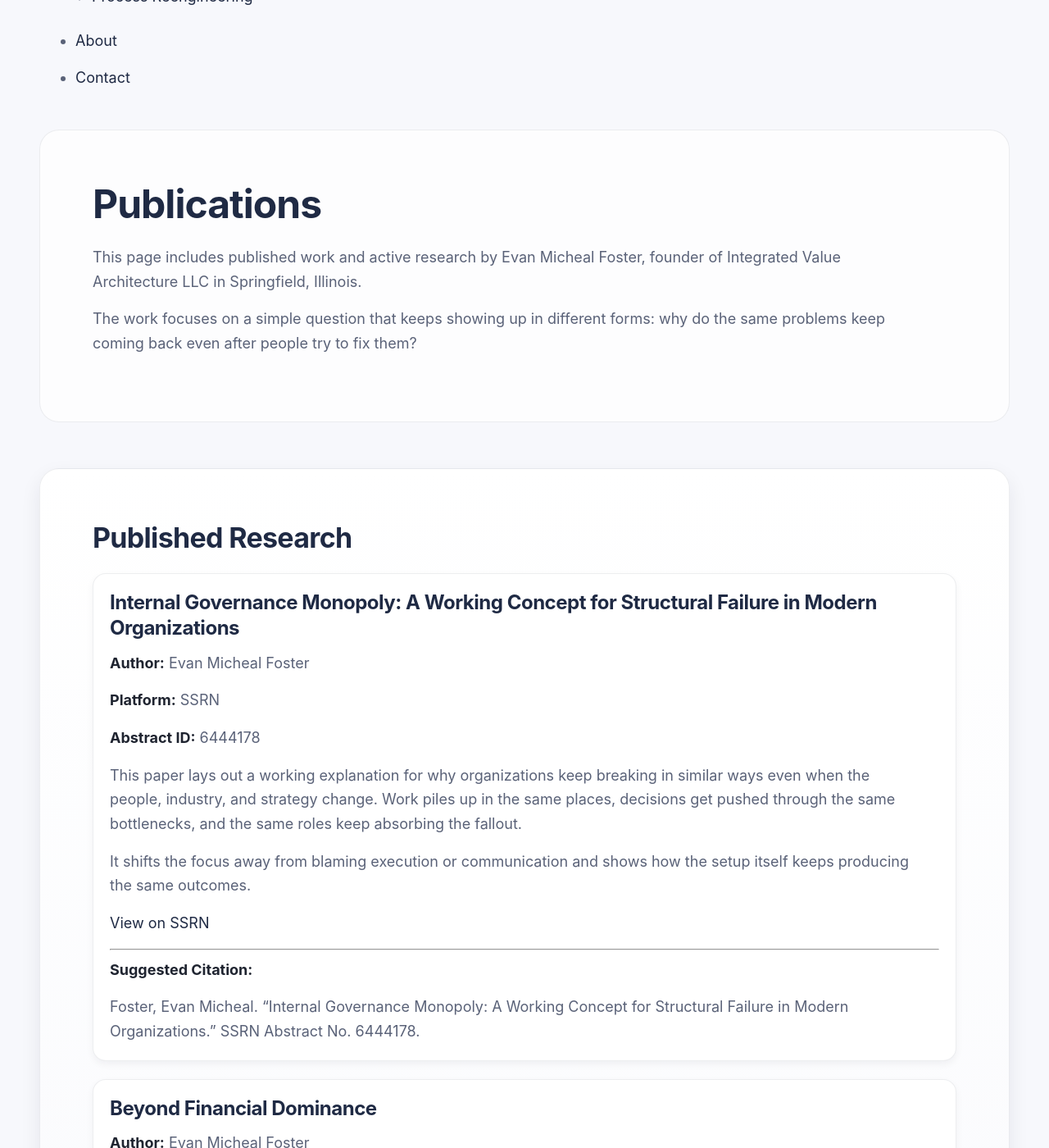
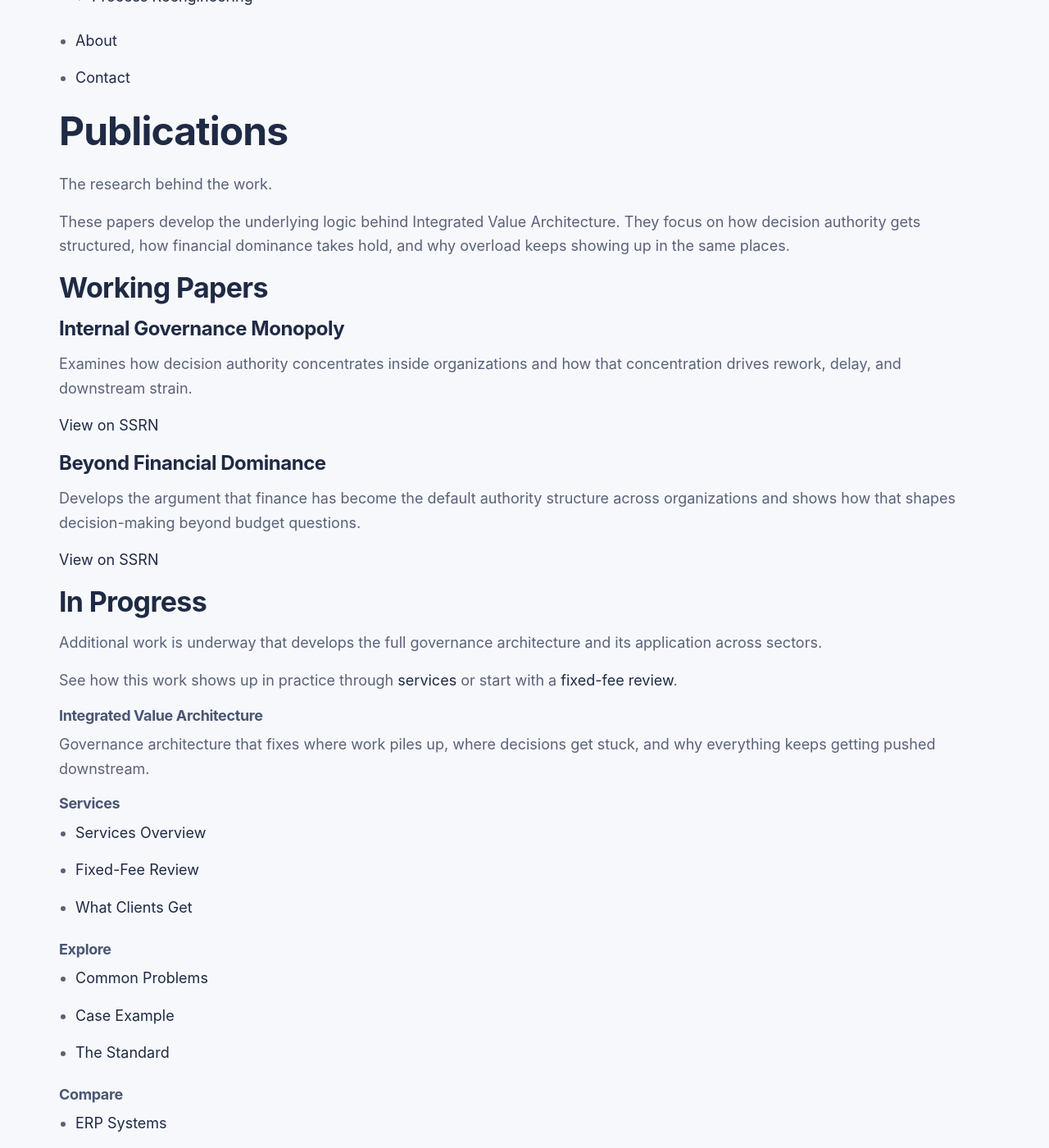
Before and after one commit to efost7873/integratedvaluearchitecture.com, a Jekyll site: the page built from publications.html, in a window 1280 px wide and 1400 px high, scrolled down 710 px. Shown: the whole window at 82% size. Built offline with Jekyll 4.4.1, drawn with Linux system fonts in a browser that asks for light colours; some of the changed text lies outside the part shown.

Commit message:
Revise publications page layout and content
Updated the publications page with new descriptions and sections.

```diff
--- a/publications.html
+++ b/publications.html
@@ -1,191 +1,60 @@
 ---
 layout: default
 title: Publications
-permalink: /publications
-seo_title: Publications | Evan Micheal Foster | Integrated Value Architecture
-seo_description: Research publications and working papers by Evan Micheal Foster, founder of Integrated Value Architecture LLC in Springfield, Illinois.
+permalink: /publications/
+description: Research and working papers on governance architecture, financial dominance, and structural overload in organizations.
 ---
 
-<!-- Structured Data -->
-<script type="application/ld+json">
-{
-  "@context": "https://schema.org",
-  "@graph": [
-    {
-      "@type": "ScholarlyArticle",
-      "@id": "https://ssrn.com/abstract=6444178#article",
-      "name": "Internal Governance Monopoly: A Working Concept for Structural Failure in Modern Organizations",
-      "author": {
-        "@id": "https://integratedvaluearchitecture.com/#evan-micheal-foster"
-      },
-      "publisher": {
-        "@type": "Organization",
-        "name": "SSRN"
-      },
-      "url": "https://ssrn.com/abstract=6444178"
-    },
-    {
-      "@type": "ScholarlyArticle",
-      "@id": "https://ssrn.com/abstract=6050034#article",
-      "name": "Beyond Financial Dominance",
-      "author": {
-        "@id": "https://integratedvaluearchitecture.com/#evan-micheal-foster"
-      },
-      "publisher": {
-        "@type": "Organization",
-        "name": "SSRN"
-      },
-      "url": "https://ssrn.com/abstract=6050034"
-    },
-    {
-      "@type": "WebPage",
-      "@id": "https://integratedvaluearchitecture.com/publications#webpage",
-      "url": "https://integratedvaluearchitecture.com/publications",
-      "name": "Publications | Integrated Value Architecture"
-    }
-  ]
-}
-</script>
-
-<div class="iva-page">
-<main>
-
-<section id="pub-intro" class="iva-band-soft">
-  <div class="section-header">
+<section class="page-header">
+  <div class="container">
     <h1>Publications</h1>
+    <p>
+      The research behind the work.
+    </p>
   </div>
-
-  <p>
-    This page includes published work and active research by Evan Micheal Foster, founder of Integrated Value Architecture LLC in Springfield, Illinois.
-  </p>
-
-  <p>
-    The work focuses on a simple question that keeps showing up in different forms: why do the same problems keep coming back even after people try to fix them?
-  </p>
 </section>
 
-
-<section id="pub-published" class="iva-band-strong">
-  <div class="section-header">
-    <h2>Published Research</h2>
-  </div>
-
-
-  <div class="card" style="margin-top: 22px;">
-
-    <h3>Internal Governance Monopoly: A Working Concept for Structural Failure in Modern Organizations</h3>
-
-    <p><strong>Author:</strong> Evan Micheal Foster</p>
-    <p><strong>Platform:</strong> SSRN</p>
-    <p><strong>Abstract ID:</strong> 6444178</p>
+<section class="content-section">
+  <div class="container">
 
     <p>
-      This paper lays out a working explanation for why organizations keep breaking in similar ways even when the people, industry, and strategy change. Work piles up in the same places, decisions get pushed through the same bottlenecks, and the same roles keep absorbing the fallout.
+      These papers develop the underlying logic behind Integrated Value Architecture. They focus on how decision authority gets structured, how financial dominance takes hold, and why overload keeps showing up in the same places.
     </p>
 
-    <p>
-      It shifts the focus away from blaming execution or communication and shows how the setup itself keeps producing the same outcomes.
-    </p>
+    <h2>Working Papers</h2>
 
-    <p>
-      <a href="https://ssrn.com/abstract=6444178" target="_blank" rel="noopener">
-        View on SSRN
-      </a>
-    </p>
-
-    <hr>
-
-    <p><strong>Suggested Citation:</strong></p>
-    <p>Foster, Evan Micheal. “Internal Governance Monopoly: A Working Concept for Structural Failure in Modern Organizations.” SSRN Abstract No. 6444178.</p>
-
-  </div>
-
-
-  <div class="card" style="margin-top: 22px;">
-
-    <h3>Beyond Financial Dominance</h3>
-
-    <p><strong>Author:</strong> Evan Micheal Foster</p>
-    <p><strong>Platform:</strong> SSRN</p>
-    <p><strong>Abstract ID:</strong> 6050034</p>
-
-    <p>
-      This paper explains how financial reporting systems gradually became the main way organizations make internal decisions. Over time, that shift pulls attention, authority, and effort toward financial outcomes while other limits stay informal.
-    </p>
-
-    <p>
-      The result is not just budget pressure. It changes how work gets prioritized, how decisions are made, and where strain ends up.
-    </p>
-
-    <p>
-      <a href="https://ssrn.com/abstract=6050034" target="_blank" rel="noopener">
-        View on SSRN
-      </a>
-    </p>
-
-    <hr>
-
-    <p><strong>Suggested Citation:</strong></p>
-    <p>Foster, Evan Micheal. “Beyond Financial Dominance.” SSRN Abstract No. 6050034.</p>
-
-  </div>
-
-
-  <div class="card" style="margin-top: 22px;">
-
-    <h3>What Happens When Small Business Growth Outpaces Capacity</h3>
-
-    <p><strong>Platform:</strong> Medium</p>
-
-    <p>
-      This essay looks at what happens when revenue keeps growing but the ability to actually carry the work doesn’t. On paper things look fine while people quietly hit their limits.
-    </p>
-
-    <p>
-      <a href="https://medium.com/@integratedvaluearchitecture/what-happens-when-small-business-growth-outpaces-capacity-02f855fa5c52" target="_blank" rel="noopener">
-        Read on Medium
-      </a>
-    </p>
-
-  </div>
-
-</section>
-
-
-<section id="pub-working" class="iva-band-soft">
-  <div class="section-header">
-    <h2>Working Papers and Manuscripts</h2>
-  </div>
-
-  <div class="grid grid-2">
-
-    <div class="card">
-      <h3>Always Over Capacity</h3>
-      <p><strong>Status:</strong> In development</p>
-
+    <div class="publication-item">
+      <h3>Internal Governance Monopoly</h3>
       <p>
-        This book looks at why work keeps rolling downhill inside organizations and why the same people end up carrying more of it over time.
+        Examines how decision authority concentrates inside organizations and how that concentration drives rework, delay, and downstream strain.
+      </p>
+      <p>
+        <a href="https://ssrn.com/abstract=6444178" target="_blank">View on SSRN</a>
       </p>
     </div>
 
-    <div class="card">
-      <h3>Federal Tax Policy and Financialization</h3>
-      <p><strong>Status:</strong> Doctoral research</p>
+    <div class="publication-item">
+      <h3>Beyond Financial Dominance</h3>
+      <p>
+        Develops the argument that finance has become the default authority structure across organizations and shows how that shapes decision-making beyond budget questions.
+      </p>
+      <p>
+        <a href="https://ssrn.com/abstract=6050034" target="_blank">View on SSRN</a>
+      </p>
+    </div>
 
+    <h2>In Progress</h2>
+
+    <p>
+      Additional work is underway that develops the full governance architecture and its application across sectors.
+    </p>
+
+    <div class="cta-block">
       <p>
-        This research tracks how federal tax policy shapes how organizations allocate resources and how that pressure shows up inside day-to-day work.
+        See how this work shows up in practice through <a href="/services/">services</a> or start with a
+        <a href="/fixed-fee-review/">fixed-fee review</a>.
       </p>
     </div>
 
   </div>
 </section>
-
-
-<section id="pub-meta" class="iva-band-soft">
-  <p><strong>Maintained by:</strong> Integrated Value Architecture LLC</p>
-  <p><strong>Founder:</strong> Evan Micheal Foster</p>
-  <p><strong>Location:</strong> Springfield, Illinois</p>
-</section>
-
-</main>
-</div>
```
